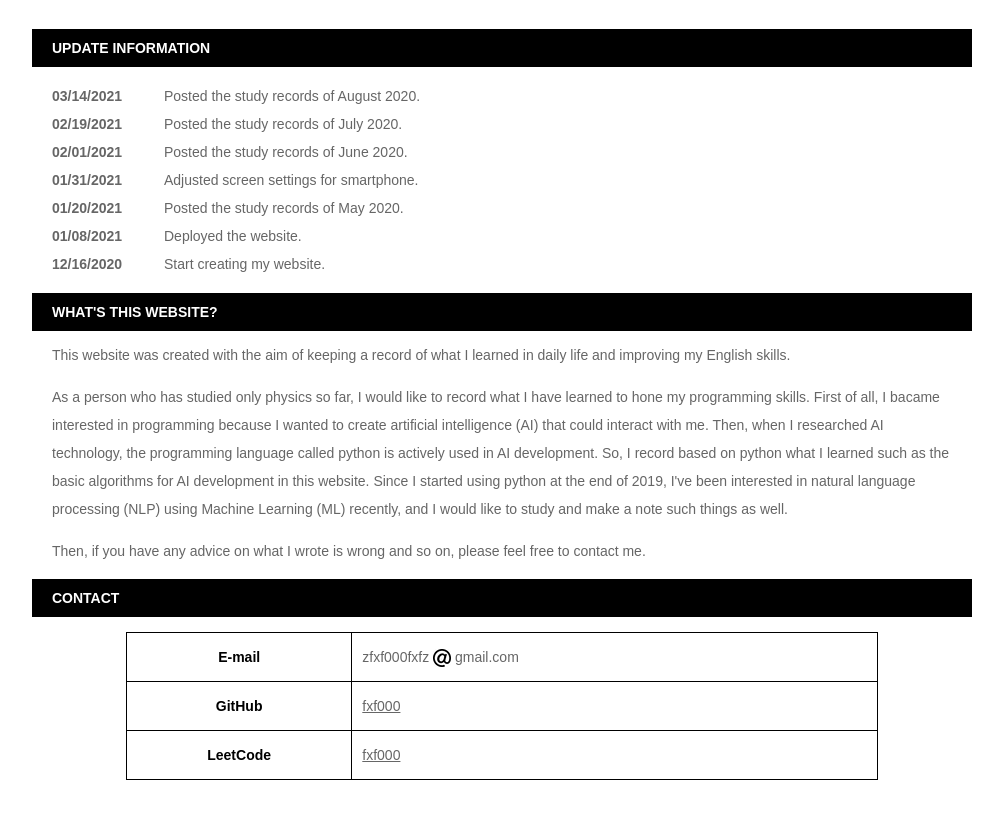
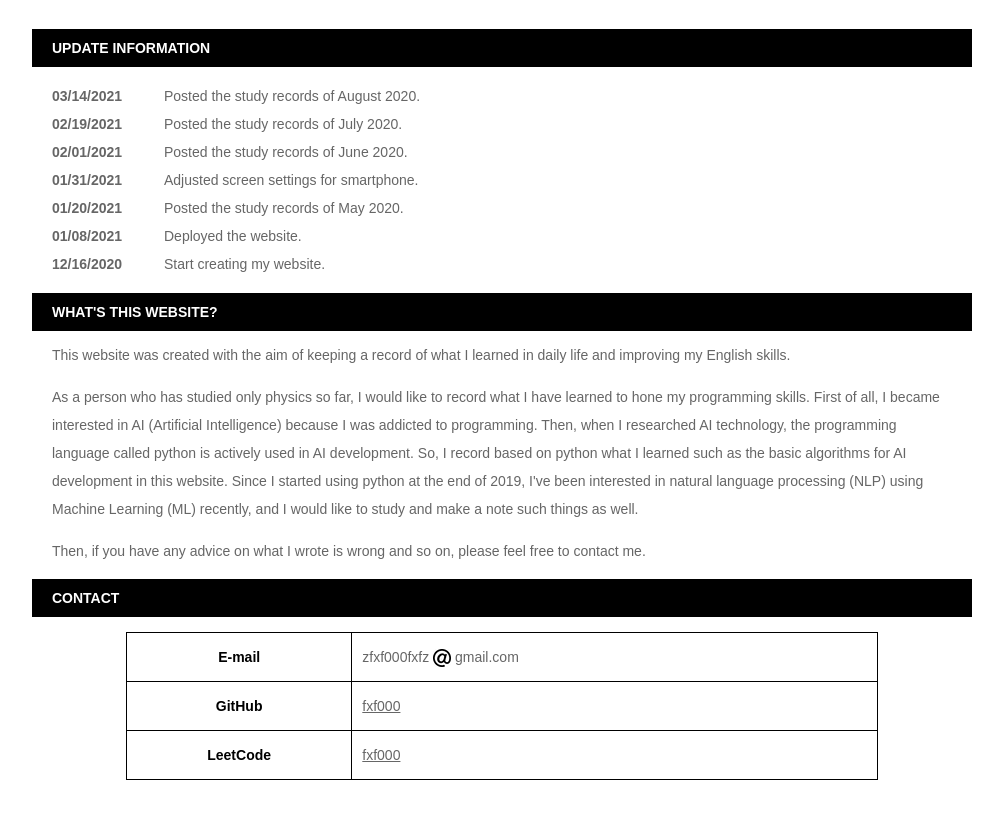
Before and after one commit to fxf000/my-first-blog, a Django app: page / in a window 1280 px wide. Shown: the part 633-1457 px from the top of the page, without its empty margins (138-1141 px from the left). Run offline with Django 3.2, Linux system fonts and the light colour scheme.

Commit message:
Changed the content of index page of my website.

```diff
--- a/myapp/templates/index.html
+++ b/myapp/templates/index.html
@@ -72,8 +72,7 @@
   <p>
     As a person who has studied only physics so far, I would like to record what I have learned
     to hone my programming skills.
-    First of all, I bacame interested in programming because I wanted to create artificial intelligence (AI)
-    that could interact with me.
+    First of all, I became interested in AI (Artificial Intelligence) because I was addicted to programming.
     Then, when I researched AI technology, the programming language called python is actively used in AI development.
     So, I record based on python what I learned such as the basic algorithms for AI development in this website.
     Since I started using python at the end of 2019,
```
